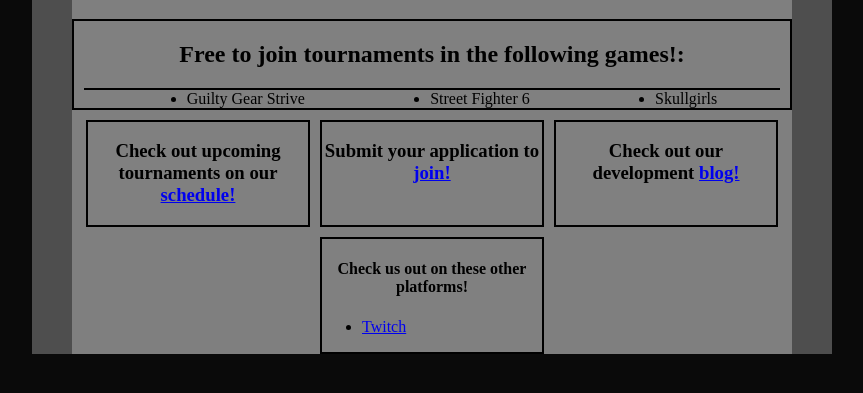
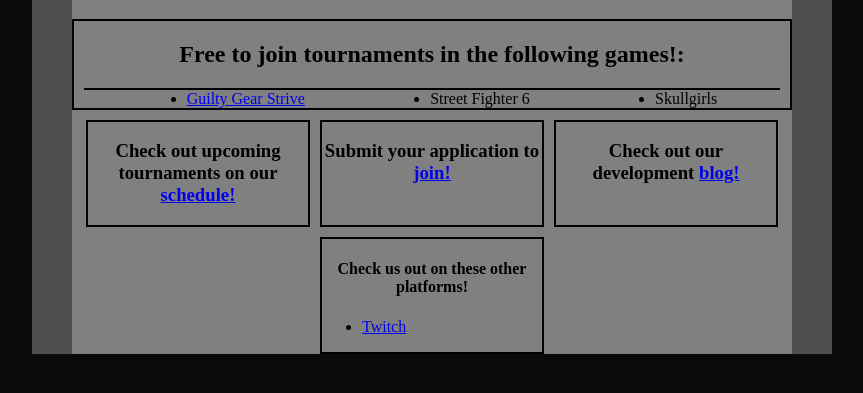
Before and after one commit to AutoBotRo/esports, a plain HTML site: page index.html in a window 1280 px wide. Shown: the part 69-462 px from the top of the page, without its empty margins (208-1071 px from the left). Drawn offline with Linux system fonts and the light colour scheme.

Commit message:
link to guilty gear on main navigation

```diff
--- a/index.html
+++ b/index.html
@@ -21,7 +21,7 @@
 
                     <div id="intro-section">
                         <ul id="list-of-games">
-                            <li class="games">Guilty Gear Strive</li>
+                            <li class="games"><a href="./Game Pages/Boiler Plate Game Page.html">Guilty Gear Strive</a></li>
                             <li class="games">Street Fighter 6</li>
                             <li class="games">Skullgirls</li>
                         </ul>
```
